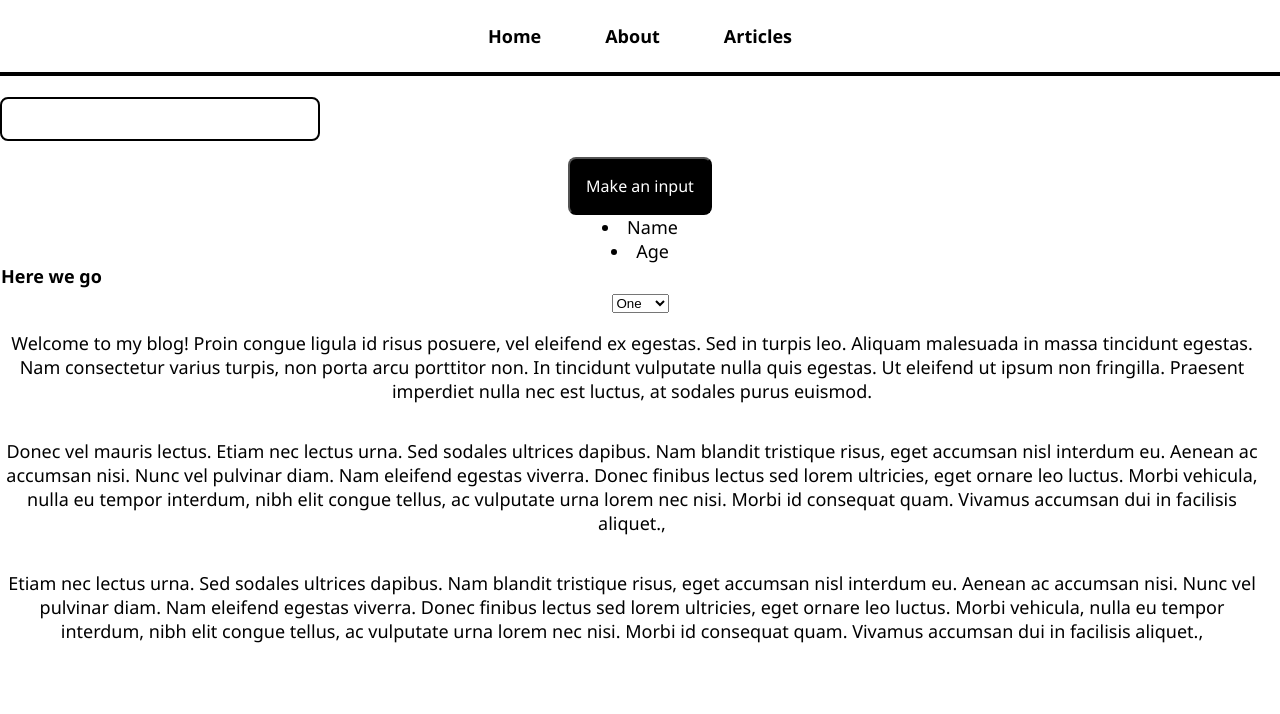
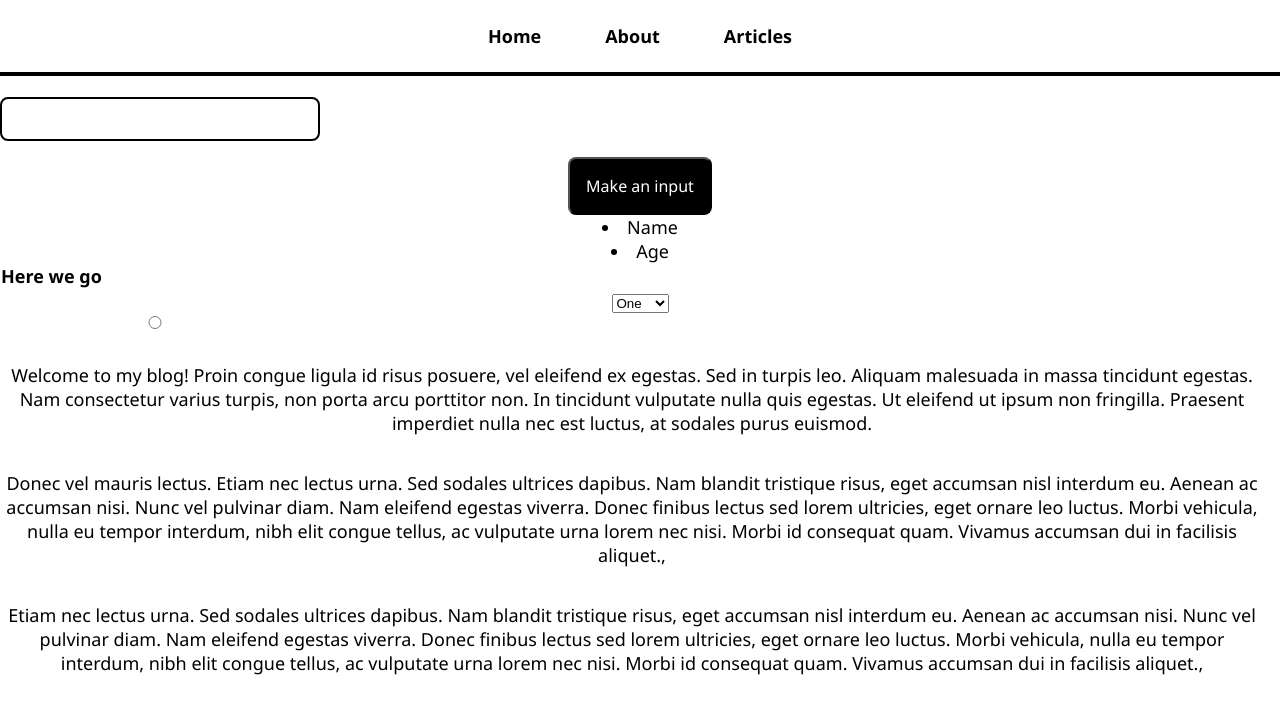
Before and after one commit to AssemSuper/30github, a React (Create React App) app: page /about in a window 1280 px wide. Shown: the top 714 px of the page. Built offline with nearby package versions, Linux system fonts and the light colour scheme.

Commit message:
eleventh commit

```diff
--- a/src/pages/AboutPage.js
+++ b/src/pages/AboutPage.js
@@ -12,6 +12,9 @@ const AboutPage = () => {
             <option value="2">Two</option>
             <option value="3">Three</option>
         </select>
+
+        <input type="radio" id="html" name="fav_language" value="HTML"/>
+
 
     <p>
         Welcome to my blog! Proin congue
```
